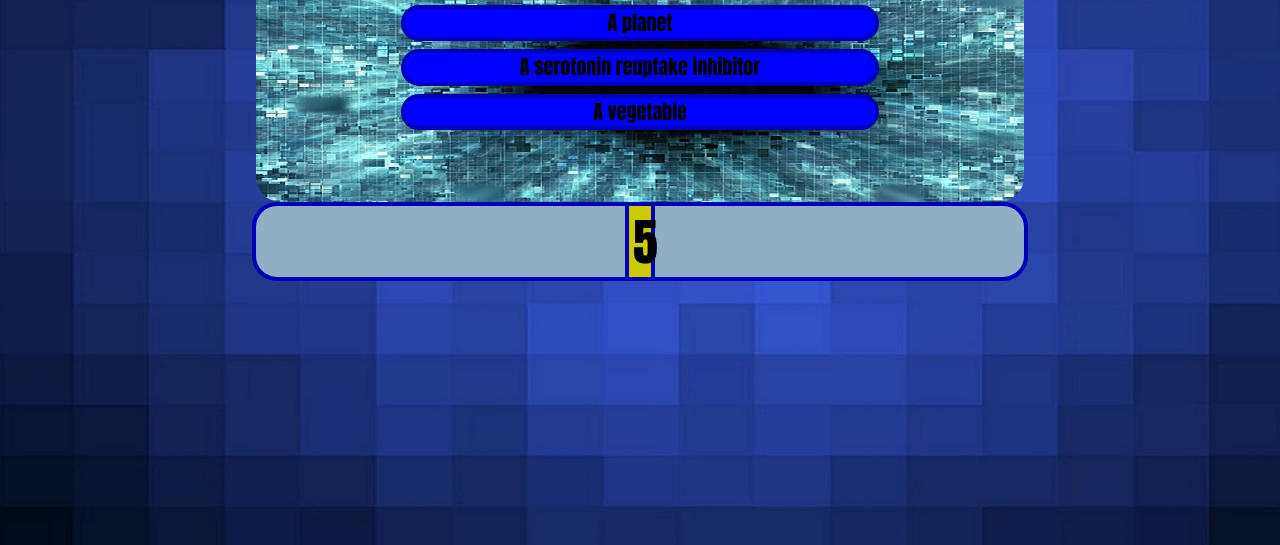
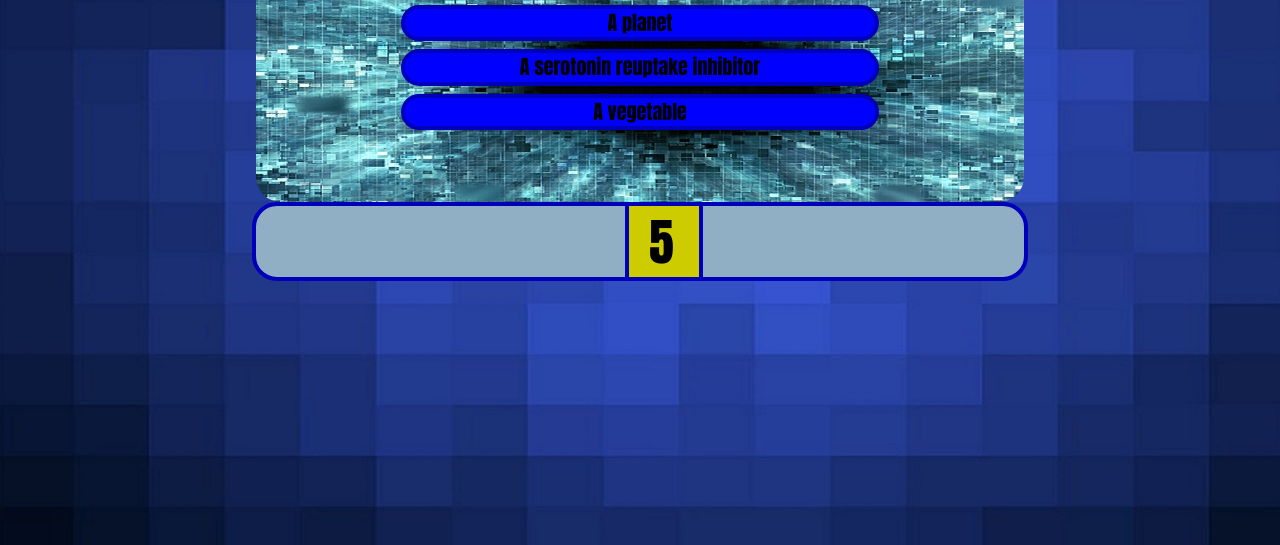
Before and after one commit to Eric1543/TriviaGame, a plain HTML site: page index.html in a window 1280 px wide. Shown: the part 253-798 px from the top of the page. Drawn offline with nearby package versions, Linux system fonts and the light colour scheme.

Commit message:
Update style.css

```diff
--- a/assets/css/style.css
+++ b/assets/css/style.css
@@ -104,8 +104,8 @@ footer{
 	font-weight:bold;
 	font-size:50px;
 	text-align:center;
-	padding-left:4px;
-	padding-right:4px;
+	padding-left:20px;
+	padding-right:50px;
 	border: 4px solid #00B;
 	border-top:none;
 	border-bottom:none;
```
